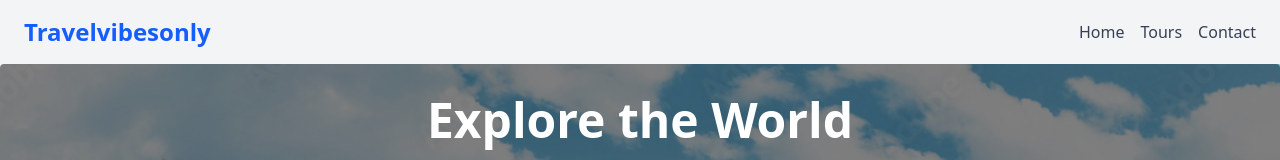
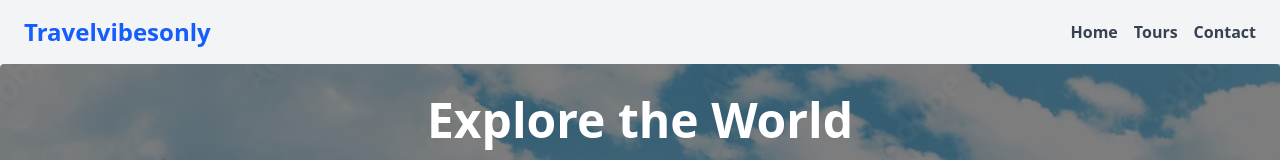
Before and after one commit to ionutpetru4046/my-app, a React (Vite) app: page / in a window 1280 px wide. Shown: the top 160 px of the page. Built offline with nearby package versions, Linux system fonts and the light colour scheme.

Commit message:
aded new pages to the project

```diff
--- a/package.json
+++ b/package.json
@@ -11,8 +11,10 @@
   },
   "dependencies": {
     "@tailwindcss/vite": "^4.1.8",
+    "gray-matter": "^4.0.3",
     "react": "^19.1.0",
     "react-dom": "^19.1.0",
+    "react-markdown": "^10.1.0",
     "react-router-dom": "^7.6.2",
     "tailwindcss": "^4.1.8"
   },
--- a/src/components/Navbar.jsx
+++ b/src/components/Navbar.jsx
@@ -5,9 +5,9 @@ const Navbar = () => {
     <nav className="bg-gray-100 shadow-md px-6 py-4 flex justify-between items-center">
       <Link to="/" className="text-2xl font-bold text-blue-600">Travelvibesonly</Link>
       <div className="space-x-4">
-        <Link to="/" className="text-gray-700 hover:text-blue-600">Home</Link>
-        <Link to="/tours" className="text-gray-700 hover:text-blue-600">Tours</Link>
-        <Link to="/contact" className="text-gray-700 hover:text-blue-600">Contact</Link>
+        <Link to="/" className="text-gray-700 hover:text-blue-600 font-bold">Home</Link>
+        <Link to="/tours" className="text-gray-700 hover:text-blue-600 font-bold">Tours</Link>
+        <Link to="/contact" className="text-gray-700 hover:text-blue-600 font-bold">Contact</Link>
       </div>
     </nav>
   )
--- /dev/null
+++ b/src/pages/Blog.jsx
@@ -0,0 +1,11 @@
+import React from 'react'
+
+function Blog() {
+  return (
+    <div>
+      blog
+    </div>
+  )
+}
+
+export default Blog
```
Also changed, not shown: src/pages/Post.jsx (added), src/posts/barcelona-tips.md (added), src/posts/paris-guide.md (added), 1 other file (tests, documents, lock files or other folders).
